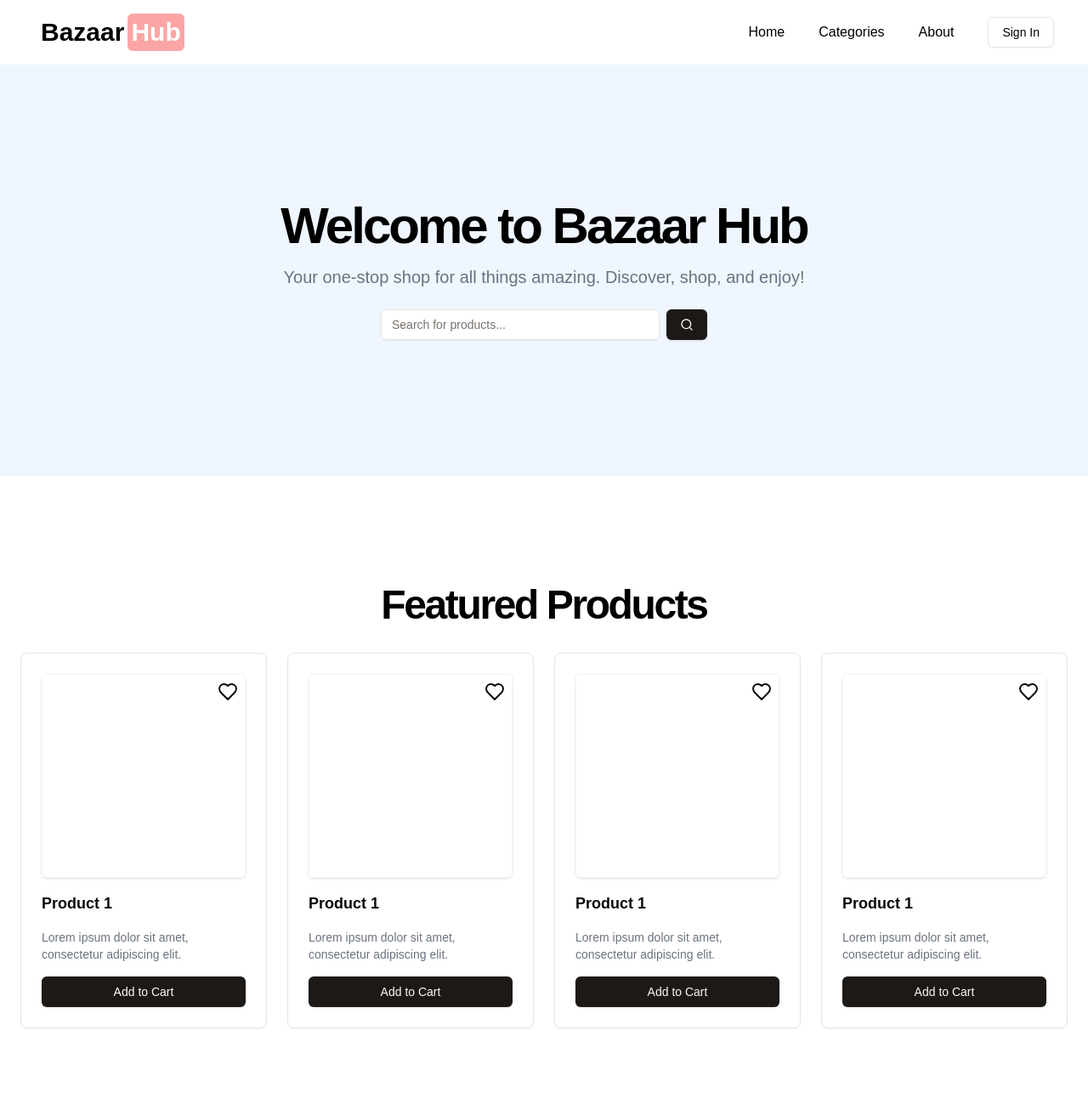
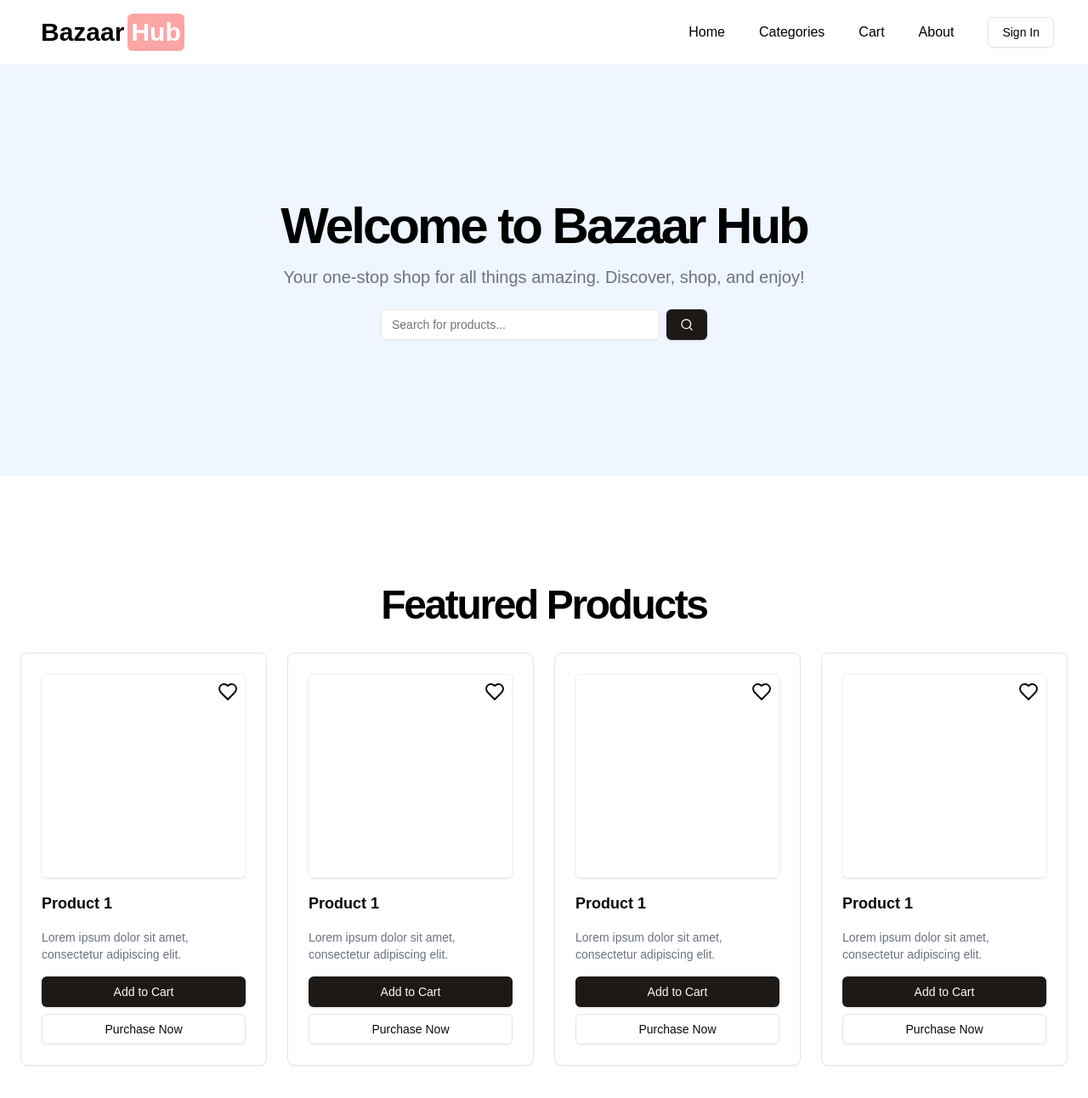
Before and after one commit to Sujal-Gaha/mern-app, a Next.js app in the folder frontend/: page / in a window 1280 px wide. Shown: the top 1292 px of the page at 85% size. Built offline with nearby package versions, Linux system fonts and the light colour scheme.

Commit message:
added the cart section and purchase option in product card

```diff
--- a/frontend/src/components/product-containter.tsx
+++ b/frontend/src/components/product-containter.tsx
@@ -12,7 +12,12 @@ const ProductCard = () => {
         <p className="text-sm text-gray-500">
           Lorem ipsum dolor sit amet, consectetur adipiscing elit.
         </p>
-        <Button className="w-full">Add to Cart</Button>
+        <div className="flex flex-col space-y-2">
+          <Button className="w-full">Add to Cart</Button>
+          <Button className="w-full" variant="outline">
+            Purchase Now
+          </Button>
+        </div>
       </div>
     </div>
   );
--- a/frontend/src/constants/navbar-links.ts
+++ b/frontend/src/constants/navbar-links.ts
@@ -1,7 +1,7 @@
 import { TNavbarLink } from "../types/navbar-links";
 import { getAppsPath } from "../lib/config";
 
-const { homePath, categoryPath, aboutPath } = getAppsPath();
+const { homePath, categoryPath, cartPath, aboutPath } = getAppsPath();
 
 export const navbarLinks: TNavbarLink[] = [
   {
@@ -16,6 +16,11 @@ export const navbarLinks: TNavbarLink[] = [
   },
   {
     id: 3,
+    name: "Cart",
+    href: cartPath,
+  },
+  {
+    id: 4,
     name: "About",
     href: aboutPath,
   },
--- a/frontend/src/lib/config.ts
+++ b/frontend/src/lib/config.ts
@@ -2,6 +2,7 @@ export const getAppsPath = () => {
   return {
     homePath: "/",
     categoryPath: "/category",
+    cartPath: "/cart",
     aboutPath: "/about",
     loginPath: "/login",
     registerPath: "/register",
```
